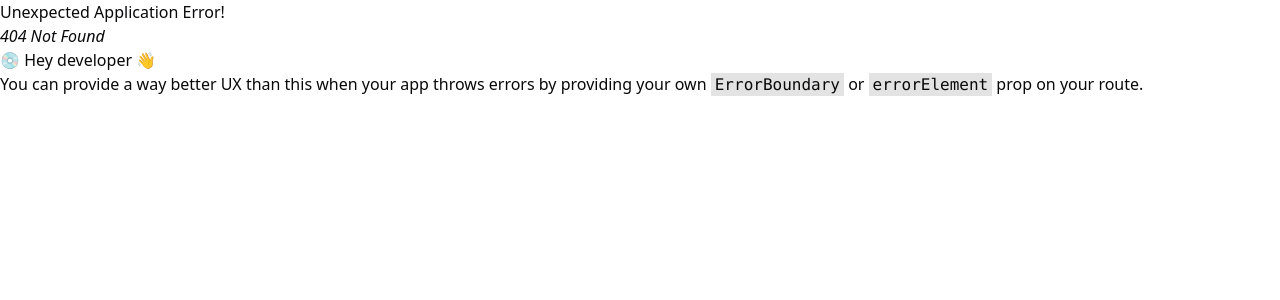
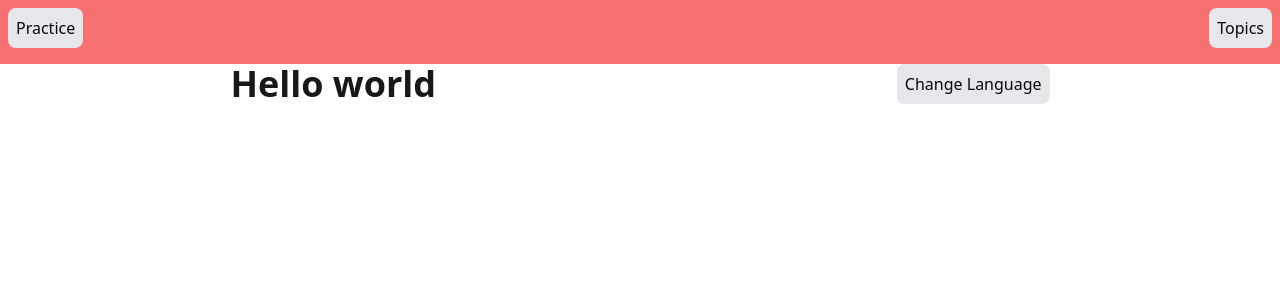
Before and after one commit to kabeerx9/react-examples, a React (Vite) app: page /localization in a window 1280 px wide. Before the commit this address had no page. Shown: the top 300 px of the page. Built offline with nearby package versions, Linux system fonts and the light colour scheme.

Commit message:
Simple localization

```diff
--- a/package.json
+++ b/package.json
@@ -26,6 +26,8 @@
     "@wiris/mathtype-ckeditor5": "^8.7.2",
     "class-variance-authority": "^0.7.0",
     "clsx": "^2.0.0",
+    "i18next": "^23.7.16",
+    "i18next-browser-languagedetector": "^7.2.0",
     "localforage": "^1.10.0",
     "lucide-react": "^0.294.0",
     "match-sorter": "^6.3.1",
@@ -34,6 +36,7 @@
     "react-beautiful-dnd": "^13.1.1",
     "react-dom": "^18.2.0",
     "react-error-boundary": "^4.0.12",
+    "react-i18next": "^14.0.0",
     "react-intersection-observer": "^9.5.3",
     "react-redux": "^9.0.4",
     "react-router-dom": "^6.21.1",
--- a/src/components/Navbar.tsx
+++ b/src/components/Navbar.tsx
@@ -8,6 +8,7 @@ import {
 } from '@/components/ui/dropdown-menu';
 import { useAppSelector } from '@/hooks';
 import { cn } from '@/lib/utils';
+import { useTranslation } from 'react-i18next';
 import { useLocation, useNavigate } from 'react-router-dom';
 
 const ShowTodosFromRedux = () => {
@@ -35,11 +36,14 @@ const ShowTodosFromRedux = () => {
 const Navbar = () => {
   const navigate = useNavigate();
   const location = useLocation();
+  const { t } = useTranslation();
   return (
     <nav className="w-full p-2 h-16 bg-red-400">
       <div className="flex justify-between">
         <DropdownMenu>
-          <DropdownMenuTrigger>Practice</DropdownMenuTrigger>
+          <DropdownMenuTrigger className="bg-gray-200 p-2 rounded-lg">
+            {t('practice')}
+          </DropdownMenuTrigger>
           <DropdownMenuContent>
             <DropdownMenuLabel>Simple challenges </DropdownMenuLabel>
             <DropdownMenuSeparator />
@@ -73,7 +77,9 @@ const Navbar = () => {
         {/* THIS IS THE MENU FOR REACT SIMPLE TOPICS */}
 
         <DropdownMenu>
-          <DropdownMenuTrigger>Topics</DropdownMenuTrigger>
+          <DropdownMenuTrigger className="bg-gray-200 p-2 rounded-lg">
+            {t('topics')}
+          </DropdownMenuTrigger>
           <DropdownMenuContent>
             <DropdownMenuLabel>Basic Things </DropdownMenuLabel>
             <DropdownMenuSeparator />
@@ -86,6 +92,9 @@ const Navbar = () => {
             <DropdownMenuItem onClick={() => navigate('/effect-learn')}>
               Effect Learn
             </DropdownMenuItem>
+            <DropdownMenuItem onClick={() => navigate('/localization')}>
+              Localization
+            </DropdownMenuItem>
           </DropdownMenuContent>
         </DropdownMenu>
       </div>
--- /dev/null
+++ b/src/i18n.ts
@@ -0,0 +1,35 @@
+import i18n from 'i18next';
+import LanguageDetector from 'i18next-browser-languagedetector';
+
+import { initReactI18next } from 'react-i18next';
+
+i18n
+  .use(LanguageDetector)
+  .use(initReactI18next)
+  .init({
+    debug: true,
+    lng: 'en',
+    resources: {
+      en: {
+        translation: {
+          greeting: 'Hello world',
+          topics: 'Topics',
+          practice: 'Practice',
+        },
+      },
+      fr: {
+        translation: {
+          greeting: 'Bonjour le monde',
+          topics: 'Sujets',
+          practice: 'Pratique',
+        },
+      },
+      hi: {
+        translation: {
+          greeting: 'नमस्ते दुनिया',
+          topics: 'विषय',
+          practice: 'अभ्यास',
+        },
+      },
+    },
+  });
--- /dev/null
+++ b/src/learning/localization.tsx
@@ -0,0 +1,55 @@
+import {
+  DropdownMenu,
+  DropdownMenuContent,
+  DropdownMenuItem,
+  DropdownMenuLabel,
+  DropdownMenuSeparator,
+  DropdownMenuTrigger,
+} from '@/components/ui/dropdown-menu';
+import { useTranslation } from 'react-i18next';
+
+const languages = [
+  {
+    code: 'en',
+    name: 'English',
+  },
+  {
+    code: 'hi',
+    name: 'Hindi',
+  },
+  {
+    code: 'fr',
+    name: 'French',
+  },
+];
+
+const Localization = () => {
+  const { t, i18n } = useTranslation();
+
+  return (
+    <div className="flex justify-around items-center">
+      <div className="text-4xl font-semibold text-primary">{t('greeting')}</div>
+      <div>
+        <DropdownMenu>
+          <DropdownMenuTrigger className="bg-gray-200 p-2 rounded-lg">
+            Change Language
+          </DropdownMenuTrigger>
+          <DropdownMenuContent>
+            <DropdownMenuLabel>Can Change Lanugage </DropdownMenuLabel>
+            <DropdownMenuSeparator />
+            {languages.map((language) => (
+              <DropdownMenuItem
+                key={language.code}
+                onClick={() => i18n.changeLanguage(language.code)}
+              >
+                {language.name}
+              </DropdownMenuItem>
+            ))}
+          </DropdownMenuContent>
+        </DropdownMenu>
+      </div>
+    </div>
+  );
+};
+
+export default Localization;
--- a/src/main.tsx
+++ b/src/main.tsx
@@ -8,6 +8,8 @@ import { RouterProvider } from 'react-router-dom';
 import { router } from './routes/Router.tsx';
 import { Provider } from 'react-redux';
 import { store } from './store/store.ts';
+
+import './i18n.ts';
 
 const queryClient = new QueryClient();
 
--- a/src/routes/Router.tsx
+++ b/src/routes/Router.tsx
@@ -9,6 +9,7 @@ import Practice6 from '@/interview-challenge/Practice6';
 import EffectLearn from '@/learning/effect-learn';
 import ReactErrorBoundary from '@/learning/error-handling/usingErrorBoundaries';
 import EventBubblingExample from '@/learning/event-bubbling';
+import Localization from '@/learning/localization';
 import { createBrowserRouter } from 'react-router-dom';
 
 export const router = createBrowserRouter([
@@ -57,6 +58,10 @@ export const router = createBrowserRouter([
         path: '/effect-learn',
         element: <EffectLearn />,
       },
+      {
+        path: '/localization',
+        element: <Localization />,
+      },
     ],
   },
 ]);
```
Also changed, not shown: 1 other file (tests, documents, lock files or other folders).
